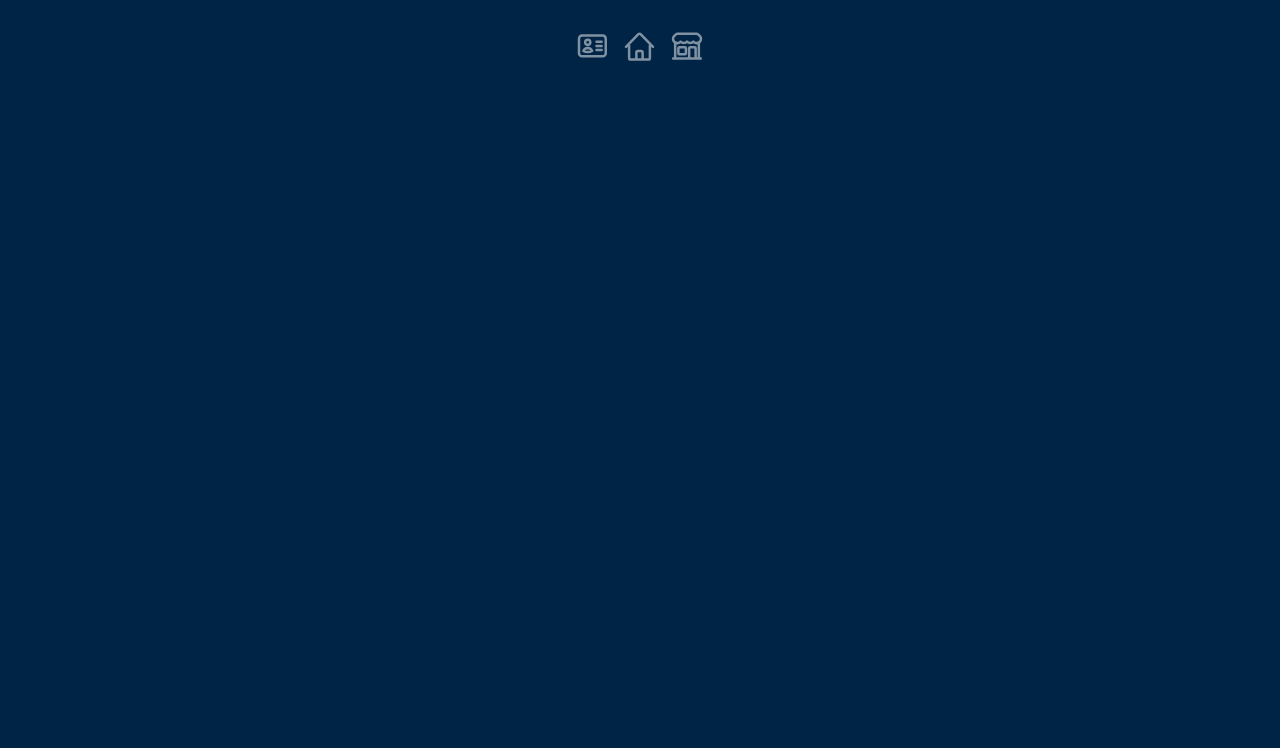
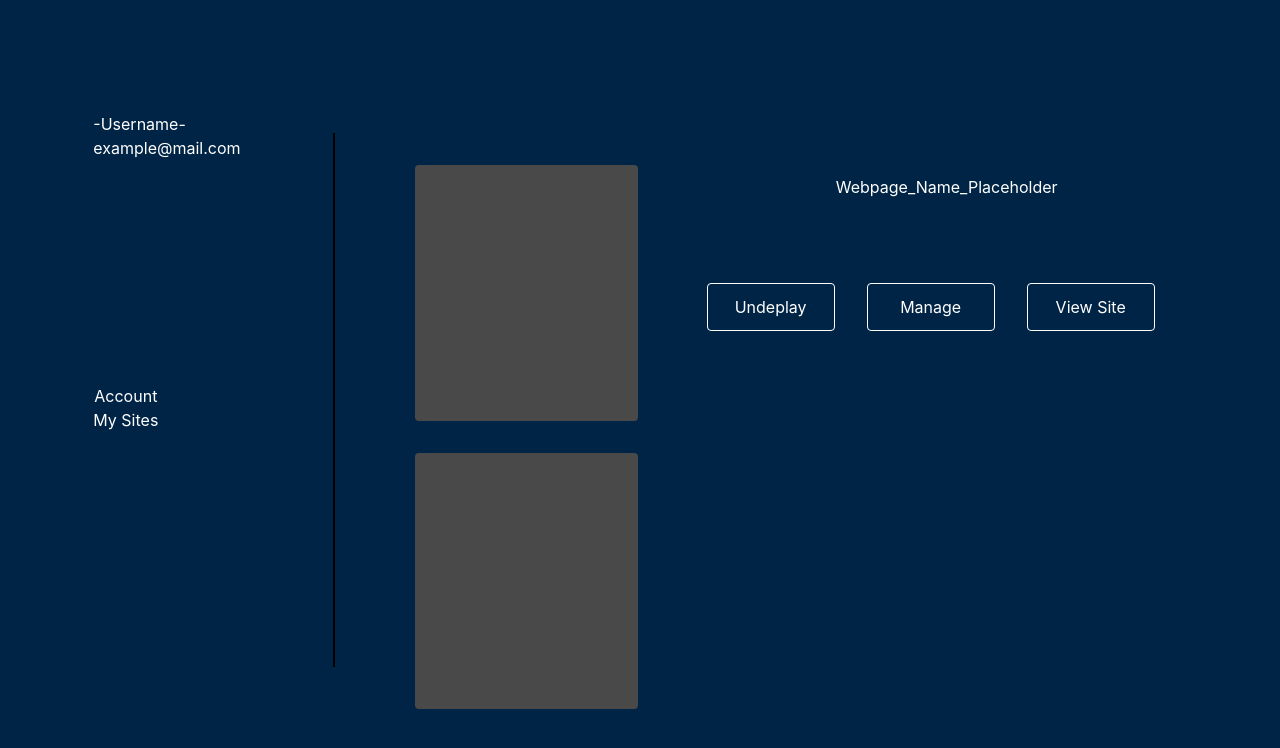
Before and after one commit to team-1-hop-2/DemoDay-2023, a React (Create React App) app in the folder frontend/: page /account in a window 1280 px wide. Shown: the top 748 px of the page. Built offline with nearby package versions, Linux system fonts and the light colour scheme; some icons are missing.

Commit message:
frontend-accounPage

```diff
--- a/frontend/src/Assets/index.jsx
+++ /dev/null
@@ -1 +0,0 @@
-export * from './GoogleIcon'
--- a/frontend/src/Components/HeaderComponent.jsx
+++ b/frontend/src/Components/HeaderComponent.jsx
@@ -1,12 +1,20 @@
 import React from "react";
 import { Link, useNavigate } from "react-router-dom";
 import { useLocation } from "react-router-dom";
-import AccountantPageIcon from "../assets/accountantPageIcon";
-import HomePageIcon from "../assets/homePageIcon";
-import StorePageIcon from "../assets/storePageIcon";
+import AccountantPageIcon from "../pages/Assets/accountantPageIcon";
+import HomePageIcon from "../pages/Assets/homePageIcon";
+import StorePageIcon from "../pages/Assets/storePageIcon";
 
 const styles = {
-  changedLogo: {},
+  underlinedColor: {
+    textDecoration: "none",
+    marginRight: "20px",
+    borderBottom: "2px solid white",
+  },
+
+  color: {
+    textDecoration:"none",
+  }
 };
 
 const HeaderComponent = () => {
@@ -17,7 +25,7 @@ const HeaderComponent = () => {
   }
 
   return (
-    <div className="fixed top-0 w-screen h-20 bg-transparent z-50">
+    <div className="fixed top-0 w-screen h-20 bg-transparent">
       <div className="w-full h-full flex justify-center items-center pt-3 flex-row text-white gap-4">
 
         <AccountantPageIcon onClick={() => navigator('/account')} />
--- a/frontend/src/pages/Accountpage/AccountPage.jsx
+++ b/frontend/src/pages/Accountpage/AccountPage.jsx
@@ -5,11 +5,35 @@ const AccountPage = () => {
   return (
     <React.Fragment>
     <HeaderComponent/>
-    <div className='bg-[#002445] w-screen h-screen'>
+    <div className='bg-[#002445] w-screen h-screen flex justify-center items-center'>
 
-    </div>
+      <div className='w-[10rem] h-[20rem] flex flex-col justify-between items-baseline text-white mr-[5rem] mb-[16rem]'>
+        <div className=''>
+          <h1>-Username-</h1>
+          <p>example@mail.com</p>
+        </div>
+        <div className='flex flex-col'>
+          <button>Account</button>
+          <button>My Sites</button>
+        </div>
+      </div>
+      <div className='w-2/3 h-4/6 border-l-2 border-[] flex justify-around'>
+        <div className='w-full h-full'>
+          <div className=' bg-[#494949] w-3/5 h-[16rem] ml-[5rem] mt-[2rem] rounded'></div>
+          <div className=' bg-[#494949] w-3/5 h-[16rem] ml-[5rem] mt-[2rem] rounded'></div>
+        </div>
+        <div className='w-full h-[15rem] flex flex-col justify-around items-center'>
+          <h1 className='text-white'>Webpage_Name_Placeholder</h1>
+          <div className='flex justify-center items-center'>
+            <button className='border border-white rounded w-[8rem] h-[3rem] text-white mr-[2rem]'>Undeplay</button>
+            <button className='border border-white rounded w-[8rem] h-[3rem] text-white mr-[2rem]'>Manage</button>
+            <button className='border border-white rounded w-[8rem] h-[3rem] text-white mr-[2rem]'>View Site</button>
+          </div>
+        </div>
+      </div>
+      </div>
     </React.Fragment>
   )
 }
 
-export default AccountPage
+export default AccountPage;
--- a/frontend/src/pages/Sign-in/SignIn.jsx
+++ b/frontend/src/pages/Sign-in/SignIn.jsx
@@ -1,5 +1,5 @@
 import React from "react";
-import { GoogleIcon } from "../../assets";
+import { GoogleIcon } from "../../Assets/GoogleIcon";
 
 const SignIn = () => {
   return (
```
